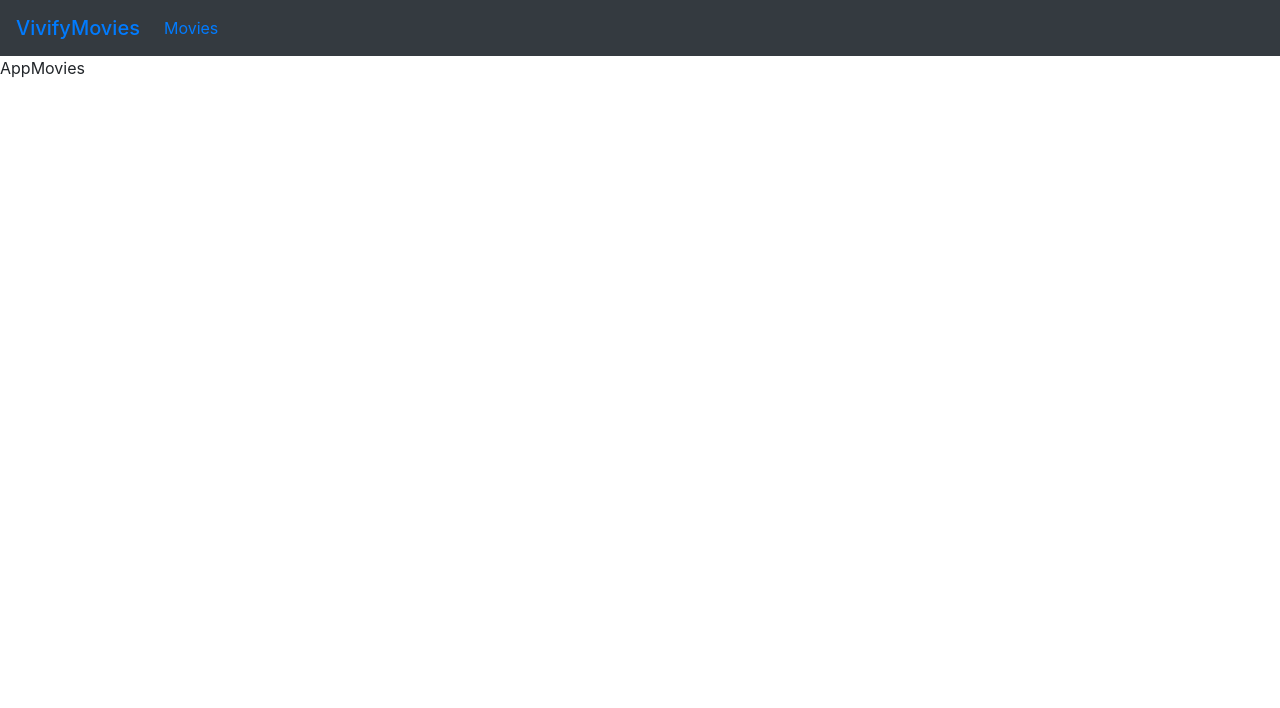
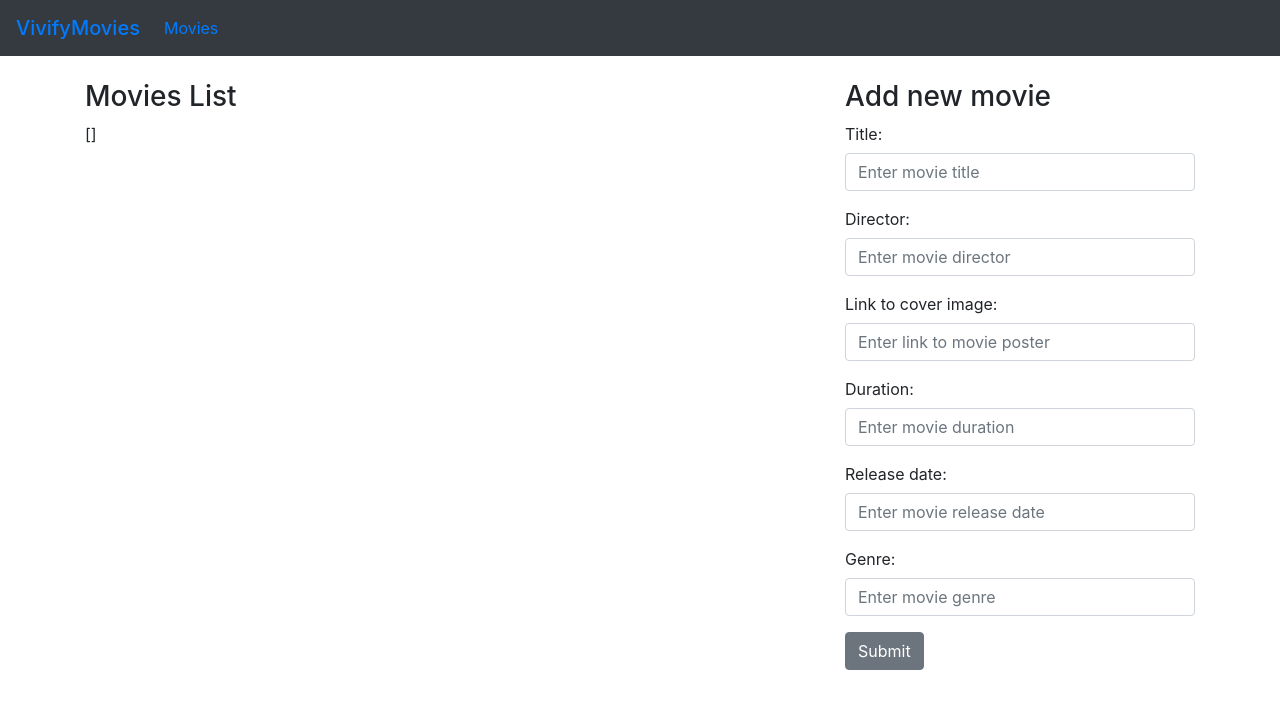
Before and after one commit to pedja77/movies-app, a Vue app: page /movies in a window 1280 px wide. Shown: the top 708 px of the page. Built offline with nearby package versions, Linux system fonts and the light colour scheme; no server answers.

Commit message:
Store movie form

```diff
--- a/src/App.vue
+++ b/src/App.vue
@@ -1,19 +1,30 @@
 <template>
   <div id="app">
     <nav-bar></nav-bar>
-    <router-view></router-view>
+    <div class="container mt-4">
+      <b-row>
+        <b-col cols="8">
+          <router-view></router-view>
+        </b-col>
+        <b-col cols="4">
+          <movie-form />
+        </b-col>
+      </b-row>
+    </div>
   </div>
 </template>
 
 <script>
 import AppMovies from "./pages/AppMovies"
 import NavBar from "./components/NavBar"
+import MovieForm from "./components/MovieForm"
 
 export default {
   name: "app",
   components: {
     AppMovies,
-    NavBar
+    NavBar,
+    MovieForm
   }
 }
 </script>
--- /dev/null
+++ b/src/components/MovieForm.vue
@@ -0,0 +1,61 @@
+<template>
+  <div>
+    <h3>Add new movie</h3>
+    <b-form @submit.prevent="storeMovie">
+      <b-form-group label="Title:">
+        <b-form-input type="text" v-model="movieForm.title" placeholder="Enter movie title">
+        </b-form-input>
+      </b-form-group>
+      <b-form-group label="Director:">
+        <b-form-input type="text" v-model="movieForm.director" placeholder="Enter movie director">
+        </b-form-input>
+      </b-form-group>
+      <b-form-group label="Link to cover image:">
+        <b-form-input type="text" v-model="movieForm.imageUrl" placeholder="Enter link to movie poster">
+        </b-form-input>
+      </b-form-group>
+      <b-form-group label="Duration:">
+        <b-form-input type="text" v-model="movieForm.duration" placeholder="Enter movie duration">
+        </b-form-input>
+      </b-form-group>
+      <b-form-group label="Release date:">
+        <b-form-input type="text" v-model="movieForm.releaseDate" placeholder="Enter movie release date">
+        </b-form-input>
+      </b-form-group>
+      <b-form-group label="Genre:">
+        <b-form-input type="text" v-model="movieForm.genre" placeholder="Enter movie genre">
+        </b-form-input>
+      </b-form-group>
+      <b-button type="submit">Submit</b-button>
+    </b-form>
+  </div>
+</template>
+
+<script>
+import Movies from "../services/Movies"
+
+export default {
+  data() {
+    return {
+      movieForm: {
+        title: "",
+        director: "",
+        imageUrl: "",
+        duration: "",
+        releaseDate: "",
+        genre: ""
+      }
+    }
+  },
+  methods: {
+    storeMovie() {
+      Movies.store(this.movieForm).then(response => {
+        console.log(response.statusText)
+      })
+    }
+  }
+}
+</script>
+
+<style>
+</style>
--- a/src/pages/AppMovies.vue
+++ b/src/pages/AppMovies.vue
@@ -1,12 +1,30 @@
 <template>
   <div>
-    AppMovies
+    <h3>Movies List</h3>
+    {{movies}}
   </div>
 </template>
 
 <script>
+import Movies from "../services/Movies"
+
 export default {
-  name: "AppMovies"
+  name: "AppMovies",
+  data() {
+    return {
+      movies: []
+    }
+  },
+  methods: {
+    getAllMovies() {
+      Movies.index().then(({ data }) => {
+        this.movies = data
+      })
+    }
+  },
+  created() {
+    this.getAllMovies()
+  }
 }
 </script>
 
--- /dev/null
+++ b/src/services/Movies.js
@@ -0,0 +1,15 @@
+import Axios from "axios"
+
+const axios = Axios.create({
+  baseURL: "http://localhost:3000/api"
+})
+
+export default {
+  index() {
+    return axios.get("/movies")
+  },
+
+  store(movie) {
+    return axios.post("/movies", movie)
+  }
+}
```
